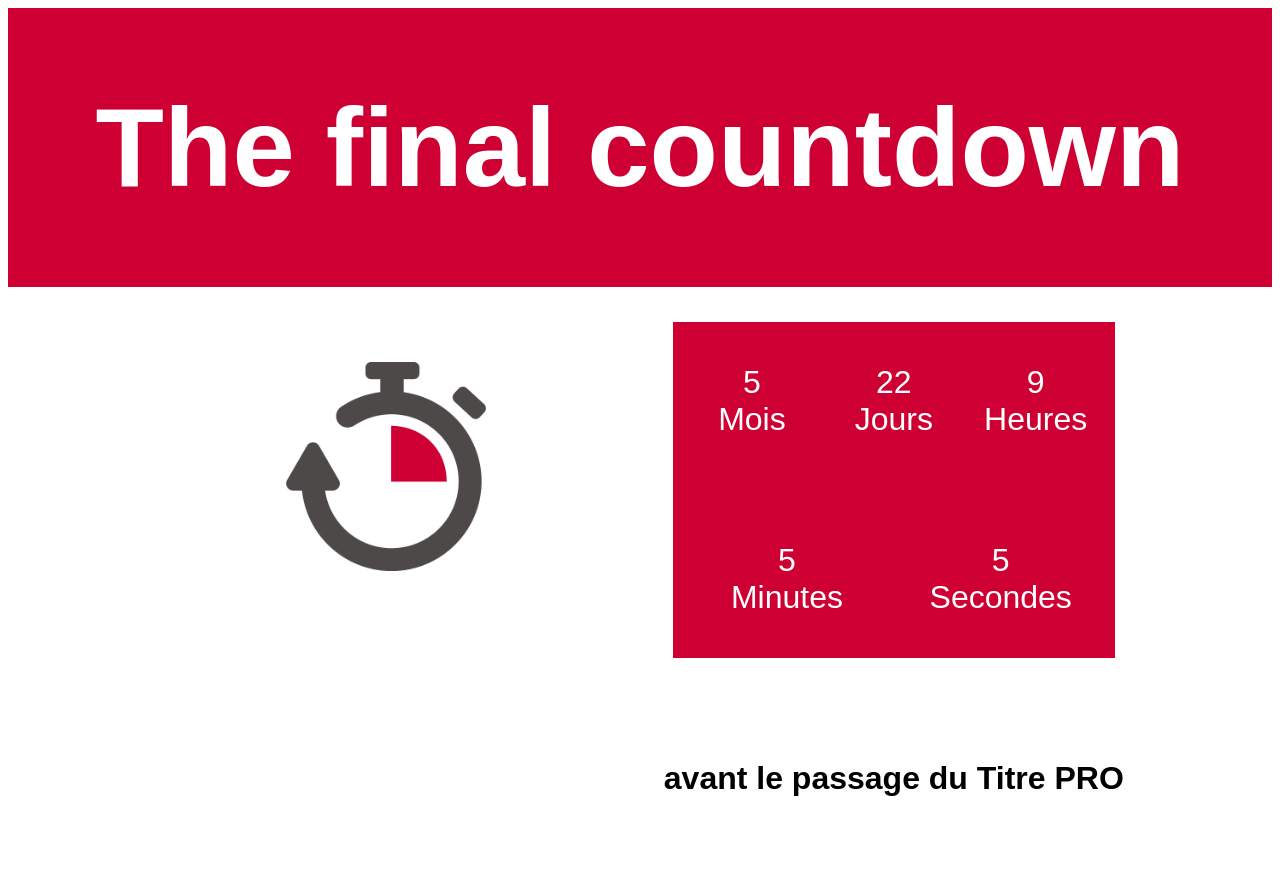
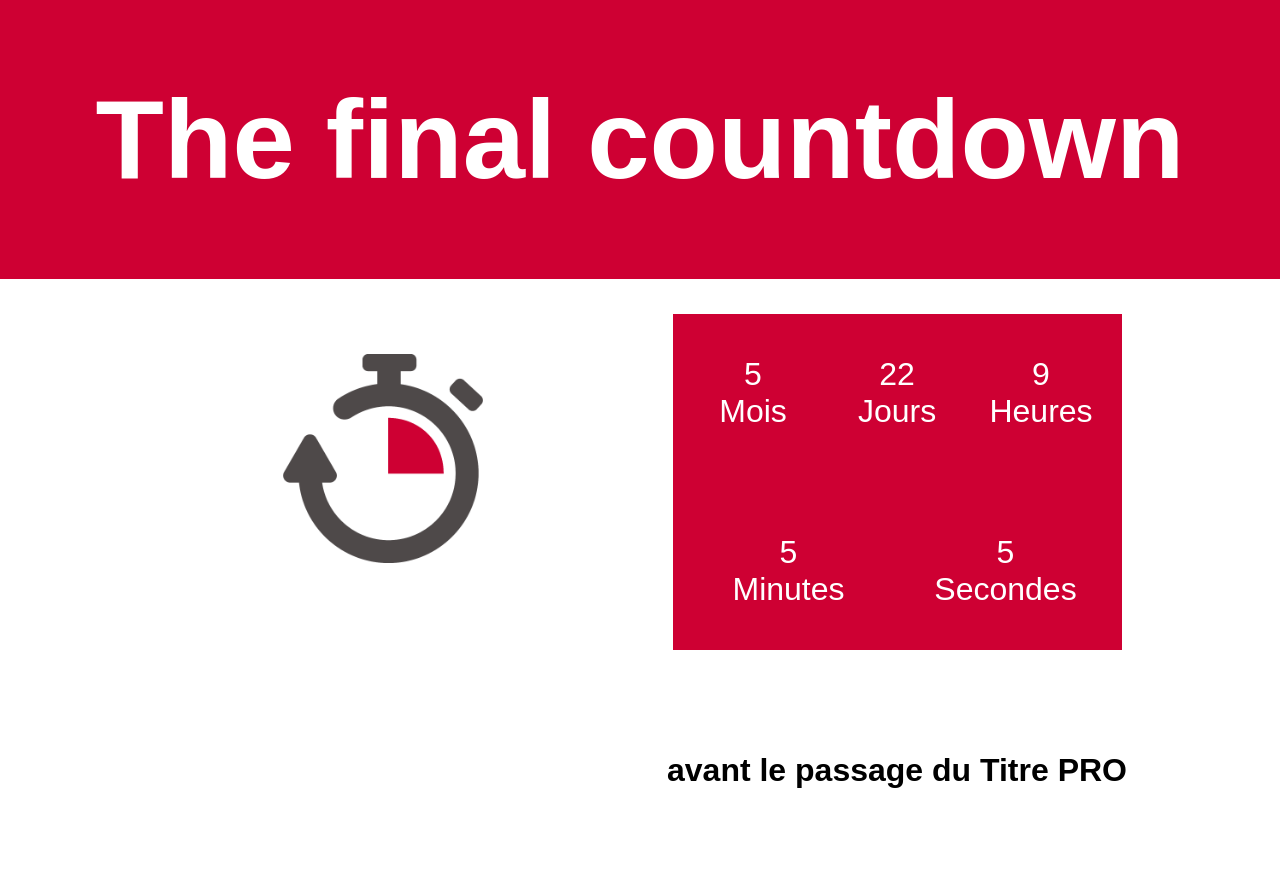
Before and after one commit to Knitpurlcode/Compteur-maquette-Maelle, a plain HTML site: page index.html in a window 1280 px wide. Shown: the top 870 px of the page. Drawn offline with nearby package versions, Linux system fonts and the light colour scheme; a web font is replaced by a local one.

Commit message:
Correction des margin du body

```diff
--- a/style.css
+++ b/style.css
@@ -13,6 +13,7 @@
 	    grid-gap: 3px;
 	    grid-template-columns: repeat(11, 1fr);
 	    grid-template-rows: auto 600px auto 240px auto;
+	    margin: 0;
 	}
 
 	header{
@@ -127,6 +128,7 @@
 	    grid-gap: 5px;
 	    grid-template-columns: repeat(10, 1fr);
 	    grid-template-rows: auto auto 200px auto;
+	    margin: 0;
 	}
 
 	header{
```
Also changed, not shown: index.html (+0 -1 lines).
